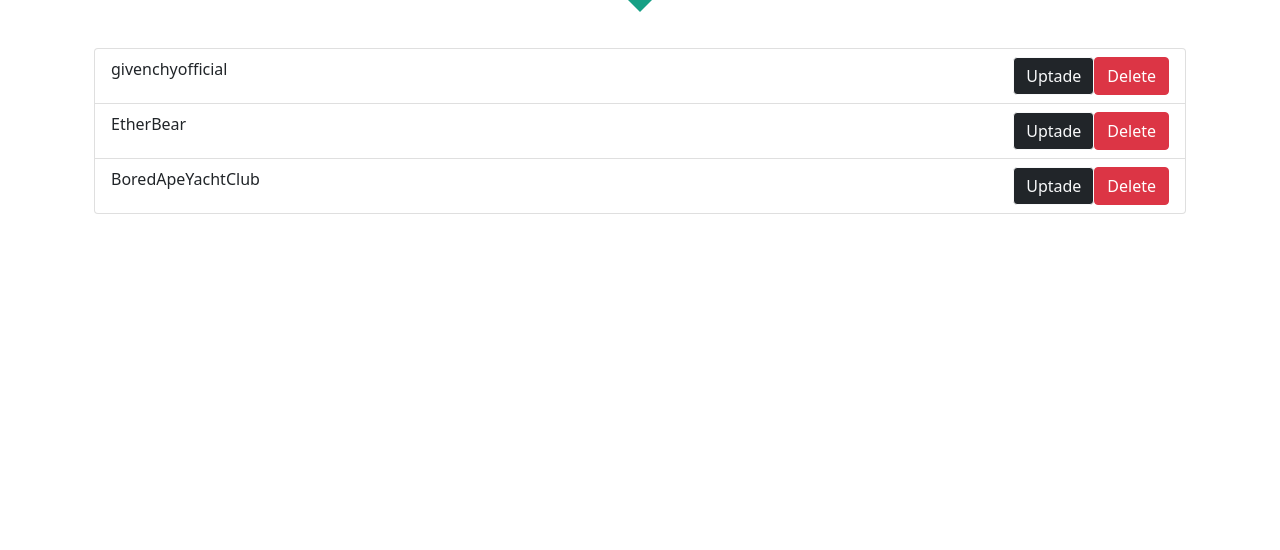
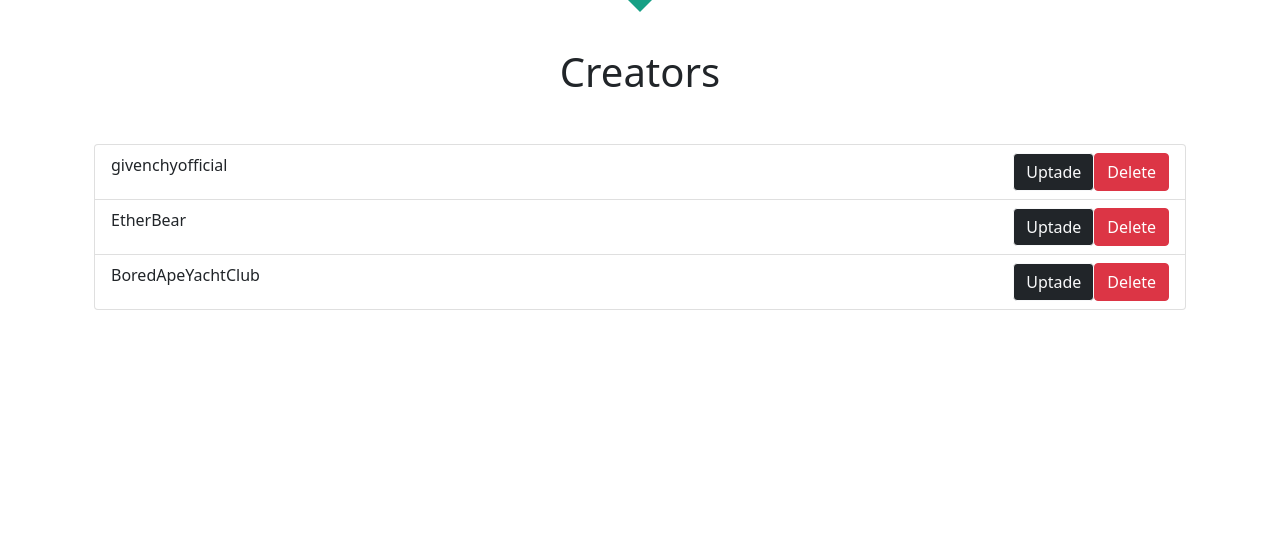
Before and after one commit to itsnotcoma/nftsite, a Django app: page /marketplace/creators/all/ in a window 1280 px wide. Shown: the part 94-644 px from the top of the page. Run offline with Django 3.2, Linux system fonts and the light colour scheme; data comes from the database, SQL or seed files in the repository; some libraries are stand-ins or nearby versions.

Commit message:
NFT Site: Marketplace

```diff
--- a/marketplace/templates/creator/all_creators.html
+++ b/marketplace/templates/creator/all_creators.html
@@ -2,7 +2,8 @@
 {% block content %}
 <div class="container" style="margin-top: 3rem; margin-bottom: 3rem;">
     <div class="container">
-        <div class="list-group">
+        <h1 class="text-center">Creators</h1>
+        <div class="list-group mt-5">
             {% for creator in creators %}
             <li class="list-group-item">
                 {{creator.creator_nickname}}
```
